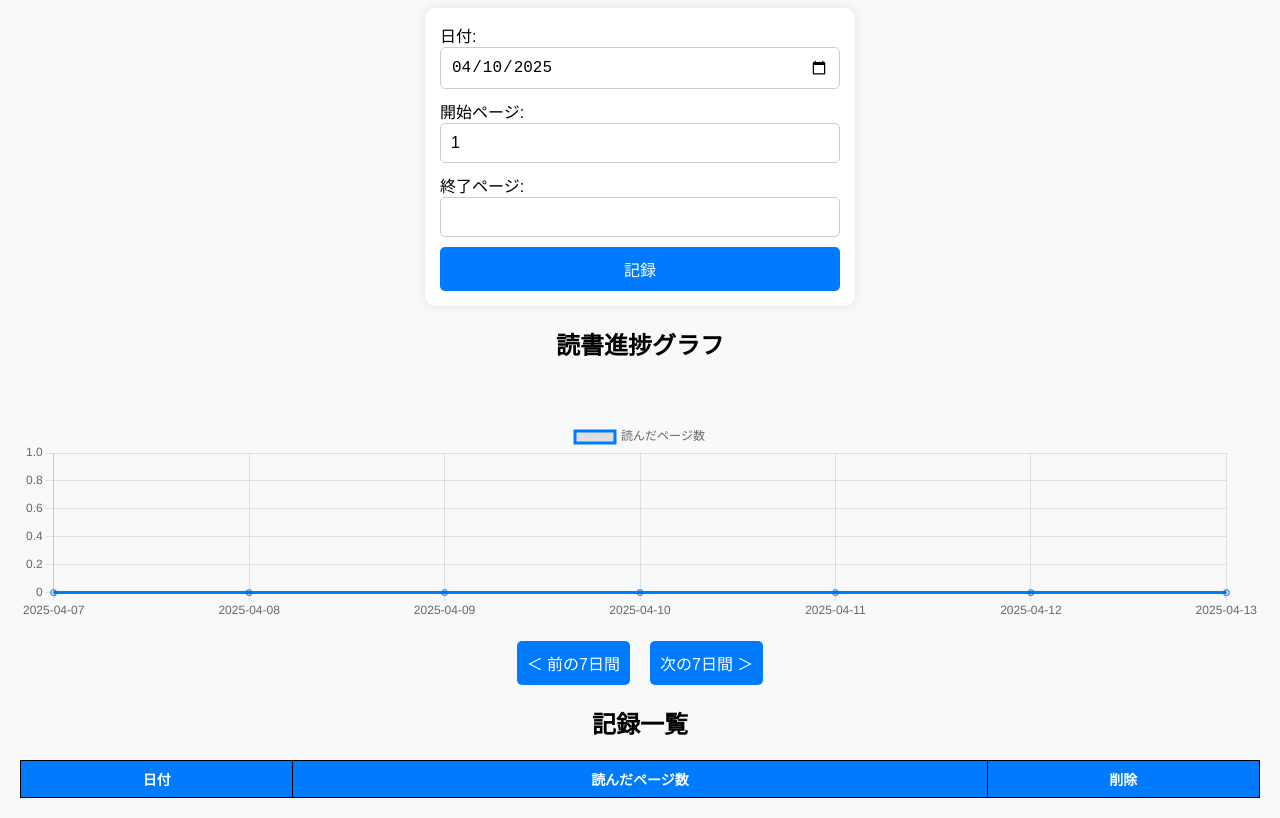
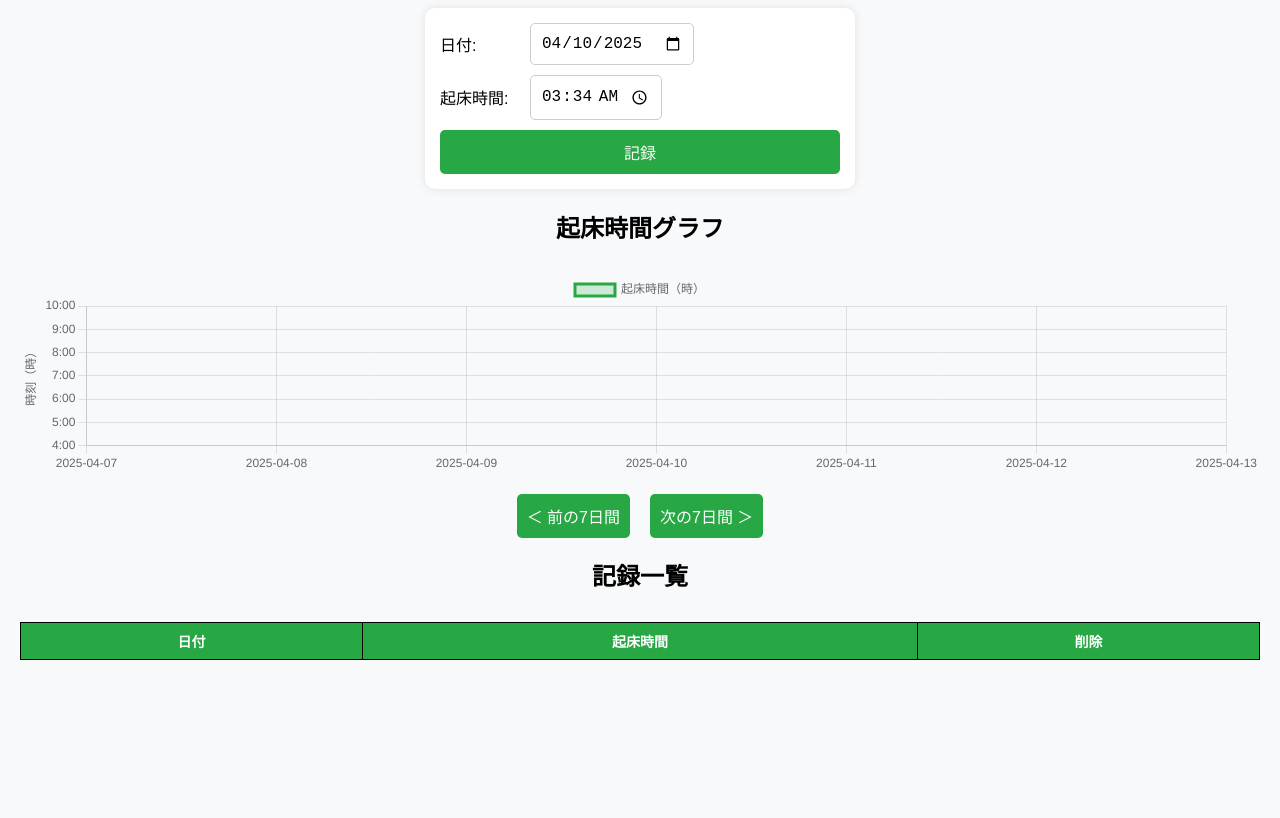
Before and after one commit to kasaisusumu/kishou, a plain HTML site: page index.html in a window 1280 px wide. Shown: the part 101-919 px from the top of the page. After the commit the page ends 800 px from the top, so only its background shows below. Drawn offline with nearby package versions, Linux system fonts and the light colour scheme.

Commit message:
Update index.html

```diff
--- a/index.html
+++ b/index.html
@@ -1,18 +1,9 @@
 <!DOCTYPE html>
 <html lang="ja">
 <head>
-<!-- Google tag (gtag.js) -->
-<script async src="https://www.googletagmanager.com/gtag/js?id=G-TQYWYRTL81"></script>
-<script>
-  window.dataLayer = window.dataLayer || [];
-  function gtag(){dataLayer.push(arguments);}
-  gtag('js', new Date());
-
-  gtag('config', 'G-TQYWYRTL81');
-</script>
-    <meta charset="UTF-8">
-    <meta name="viewport" content="width=device-width, initial-scale=1.0">
-    <title>読書ページ数記録・管理</title>
+  <meta charset="UTF-8" />
+  <meta name="viewport" content="width=device-width, initial-scale=1.0"/>
+  <title>起床時間記録・管理</title>
   <style>
     body {
       font-family: Arial, sans-serif;
@@ -32,7 +23,7 @@
       background: white;
       padding: 15px;
       border-radius: 10px;
-            box-shadow: 0 0 10px rgba(0, 0, 0, 0.1);
+      box-shadow: 0 0 10px rgba(0,0,0,0.1);
     }
     label {
       display: flex;
@@ -46,17 +37,17 @@
       border: 1px solid #ccc;
     }
     button {
-            background-color: #007bff;
+      background-color: #28a745;
       color: white;
       border: none;
       cursor: pointer;
     }
     button:hover {
-            background-color: #0056b3;
+      background-color: #218838;
     }
-        .table-container {
+    .table-container, .chart-container {
+      margin-top: 30px;
       overflow-x: auto;
-            margin-top: 20px;
     }
     table {
       width: 100%;
@@ -70,11 +61,8 @@
       font-size: 14px;
     }
     th {
-            background-color: #007bff;
+      background-color: #28a745;
       color: white;
-        }
-        canvas {
-            margin-top: 30px;
     }
     .delete-btn {
       background-color: #dc3545;
@@ -87,32 +75,42 @@
     .delete-btn:hover {
       background-color: #c82333;
     }
-        .chart-container {
-            width: 100%;
-            overflow-x: auto;
-            margin-top: 30px;
-        }
     .navigate-buttons {
       display: flex;
       justify-content: center;
       gap: 20px;
       margin-top: 20px;
     }
+    .form-row {
+      display: flex;
+      align-items: center;
+      gap: 10px;
+    }
+    .form-row label {
+      width: 80px;
+    }
   </style>
   <script src="https://cdn.jsdelivr.net/npm/chart.js"></script>
 </head>
 <body>
-    <h1>読書ページ数記録</h1>
-    <form id="reading-form">
-        <label>日付: <input type="date" id="date" required /></label>
-        <label>開始ページ: <input type="number" id="start-page" required /></label>
-        <label>終了ページ: <input type="number" id="end-page" required /></label>
+  <h1>起床時間記録</h1>
+  <form id="wake-form">
+    <div class="form-row">
+      <label for="wake-date">日付:</label>
+      <input type="date" id="wake-date" required />
+    </div>
+
+    <div class="form-row">
+      <label for="wake-time">起床時間:</label>
+      <input type="time" id="wake-time" required />
+    </div>
+
     <button type="submit">記録</button>
   </form>
 
-    <h2>読書進捗グラフ</h2>
+  <h2>起床時間グラフ</h2>
   <div class="chart-container">
-        <canvas id="readingChart" width="400" height="200"></canvas>
+    <canvas id="wakeChart" width="400" height="200"></canvas>
   </div>
 
   <div class="navigate-buttons">
@@ -126,38 +124,39 @@
       <thead>
         <tr>
           <th>日付</th>
-                    <th>読んだページ数</th>
+          <th>起床時間</th>
           <th>削除</th>
         </tr>
       </thead>
-            <tbody id="reading-log"></tbody>
+      <tbody id="wake-log"></tbody>
     </table>
   </div>
 
   <script>
-        // 日本時間での日付（YYYY-MM-DD）を返す関数
-        function getJSTDateString(date = new Date()) {
-            const jst = new Date(date.getTime() + (9 * 60 * 60 * 1000));
-            return jst.toISOString().split('T')[0];
+    // ローカル日付（YYYY-MM-DD）を取得
+    function getTodayString() {
+      const today = new Date();
+      const yyyy = today.getFullYear();
+      const mm = String(today.getMonth() + 1).padStart(2, '0');
+      const dd = String(today.getDate()).padStart(2, '0');
+      return `${yyyy}-${mm}-${dd}`;
     }
 
-        let readingData = JSON.parse(localStorage.getItem('readingData')) || {};
-        let currentStartDate = getCurrentStartDate(); // 現在の週の開始日
-        let lastEndPage = localStorage.getItem('lastEndPage');
-        lastEndPage = lastEndPage ? parseInt(lastEndPage, 10) : 0;
+    let wakeData = JSON.parse(localStorage.getItem('wakeData')) || {};
+    let currentStartDate = getCurrentStartDate();
 
-        // 今日の日付をデフォルトに設定（JST）
-        document.getElementById('date').value = getJSTDateString();
+    document.getElementById('wake-date').value = getTodayString();
+    document.getElementById('wake-time').value = new Date().toTimeString().slice(0,5);
 
-        // 終了ページ＋1を開始ページに設定
-        document.getElementById('start-page').value = lastEndPage + 1;
-
-        // 現在の週の開始日を取得
     function getCurrentStartDate() {
       const today = new Date();
       const day = today.getDay();
       const diff = today.getDate() - day + (day === 0 ? -6 : 1);
-            return getJSTDateString(new Date(today.setDate(diff)));
+      today.setDate(diff);
+      const yyyy = today.getFullYear();
+      const mm = String(today.getMonth() + 1).padStart(2, '0');
+      const dd = String(today.getDate()).padStart(2, '0');
+      return `${yyyy}-${mm}-${dd}`;
     }
 
     function getWeekData(startDate) {
@@ -166,18 +165,21 @@
       for (let i = 0; i < 7; i++) {
         const date = new Date(start);
         date.setDate(start.getDate() + i);
-                const formattedDate = getJSTDateString(date);
-                weekData[formattedDate] = readingData[formattedDate] || 0;
+        const yyyy = date.getFullYear();
+        const mm = String(date.getMonth() + 1).padStart(2, '0');
+        const dd = String(date.getDate()).padStart(2, '0');
+        const formattedDate = `${yyyy}-${mm}-${dd}`;
+        weekData[formattedDate] = wakeData[formattedDate] || null;
       }
       return weekData;
     }
 
     function updateTable() {
-            const logTable = document.getElementById('reading-log');
+      const logTable = document.getElementById('wake-log');
       const weekData = getWeekData(currentStartDate);
       logTable.innerHTML = '';
       for (const date in weekData) {
-                if (weekData[date] > 0) {
+        if (weekData[date]) {
           logTable.innerHTML += `<tr>
             <td>${date}</td>
             <td>${weekData[date]}</td>
@@ -190,35 +192,57 @@
 
     function updateChart(weekData) {
       const dates = Object.keys(weekData);
-            const pagesRead = Object.values(weekData);
+      const times = Object.values(weekData).map(t => {
+        if (!t) return null;
+        const [hours, minutes] = t.split(':').map(Number);
+        return hours + minutes / 60;
+      });
 
-            const ctx = document.getElementById('readingChart').getContext('2d');
-            if (window.myChart) {
-                window.myChart.destroy();
-            }
+      const ctx = document.getElementById('wakeChart').getContext('2d');
+      if (window.myChart) window.myChart.destroy();
 
       window.myChart = new Chart(ctx, {
         type: 'line',
         data: {
           labels: dates,
           datasets: [{
-                        label: '読んだページ数',
-                        data: pagesRead,
-                        borderColor: '#007bff',
-                        fill: false,
+            label: '起床時間（時）',
+            data: times,
+            borderColor: '#28a745',
+            backgroundColor: '#28a74533',
+            fill: true,
             tension: 0.1
           }]
         },
         options: {
-                    scales: {
-                        x: {
-                            ticks: {
-                                autoSkip: true,
-                                maxTicksLimit: 7
+          plugins: {
+            tooltip: {
+              callbacks: {
+                label: function(context) {
+                  const val = context.raw;
+                  const hours = Math.floor(val);
+                  const minutes = Math.round((val % 1) * 60);
+                  return `起床時間: ${String(hours).padStart(2, '0')}:${String(minutes).padStart(2, '0')}`;
+                }
+              }
             }
           },
+          interaction: {
+            mode: 'index',
+            intersect: false
+          },
+          scales: {
             y: {
-                            beginAtZero: true
+              beginAtZero: false,
+              title: {
+                display: true,
+                text: '時刻（時）'
+              },
+              ticks: {
+                callback: val => `${Math.floor(val)}:${String(Math.round((val % 1) * 60)).padStart(2, '0')}`
+              },
+              suggestedMin: 4,
+              suggestedMax: 10
             }
           },
           responsive: true,
@@ -228,40 +252,29 @@
     }
 
     function deleteRecord(date) {
-            if (confirm(`本当に${date}の記録を削除しますか？`)) {
-                delete readingData[date];
-                localStorage.setItem('readingData', JSON.stringify(readingData));
+      if (confirm(`${date} の記録を削除しますか？`)) {
+        delete wakeData[date];
+        localStorage.setItem('wakeData', JSON.stringify(wakeData));
         updateTable();
       }
     }
 
-        document.getElementById('reading-form').addEventListener('submit', function(event) {
+    document.getElementById('wake-form').addEventListener('submit', function(event) {
       event.preventDefault();
+      const date = document.getElementById('wake-date').value;
+      const time = document.getElementById('wake-time').value;
 
-            const date = document.getElementById('date').value;
-            const startPage = parseInt(document.getElementById('start-page').value, 10);
-            const endPage = parseInt(document.getElementById('end-page').value, 10);
-
-            if (endPage < startPage) {
-                alert('終了ページは開始ページより大きくしてください');
-                return;
+      if (wakeData[date]) {
+        const confirmOverwrite = confirm("本日の記録を上書きします。よろしいですか？");
+        if (!confirmOverwrite) return;
       }
 
-            const pagesRead = endPage - startPage+1;
-
-            if (readingData[date]) {
-                readingData[date] += pagesRead;
-            } else {
-                readingData[date] = pagesRead;
-            }
-
-            localStorage.setItem('readingData', JSON.stringify(readingData));
-            localStorage.setItem('lastEndPage', endPage);
+      wakeData[date] = time;
+      localStorage.setItem('wakeData', JSON.stringify(wakeData));
       updateTable();
-
-            document.getElementById('reading-form').reset();
-            document.getElementById('date').value = getJSTDateString();
-            document.getElementById('start-page').value = endPage + 1;
+      document.getElementById('wake-form').reset();
+      document.getElementById('wake-date').value = getTodayString();
+      document.getElementById('wake-time').value = new Date().toTimeString().slice(0,5);
     });
 
     document.getElementById('prevWeekBtn').addEventListener('click', function() {
@@ -274,10 +287,13 @@
       updateTable();
     });
 
-        function getNextOrPrevStartDate(startDate, daysOffset) {
+    function getNextOrPrevStartDate(startDate, offset) {
       const date = new Date(startDate);
-            date.setDate(date.getDate() + daysOffset);
-            return getJSTDateString(date);
+      date.setDate(date.getDate() + offset);
+      const yyyy = date.getFullYear();
+      const mm = String(date.getMonth() + 1).padStart(2, '0');
+      const dd = String(date.getDate()).padStart(2, '0');
+      return `${yyyy}-${mm}-${dd}`;
     }
 
     updateTable();
```
Lines whose indentation alone changed are shown as unchanged.
